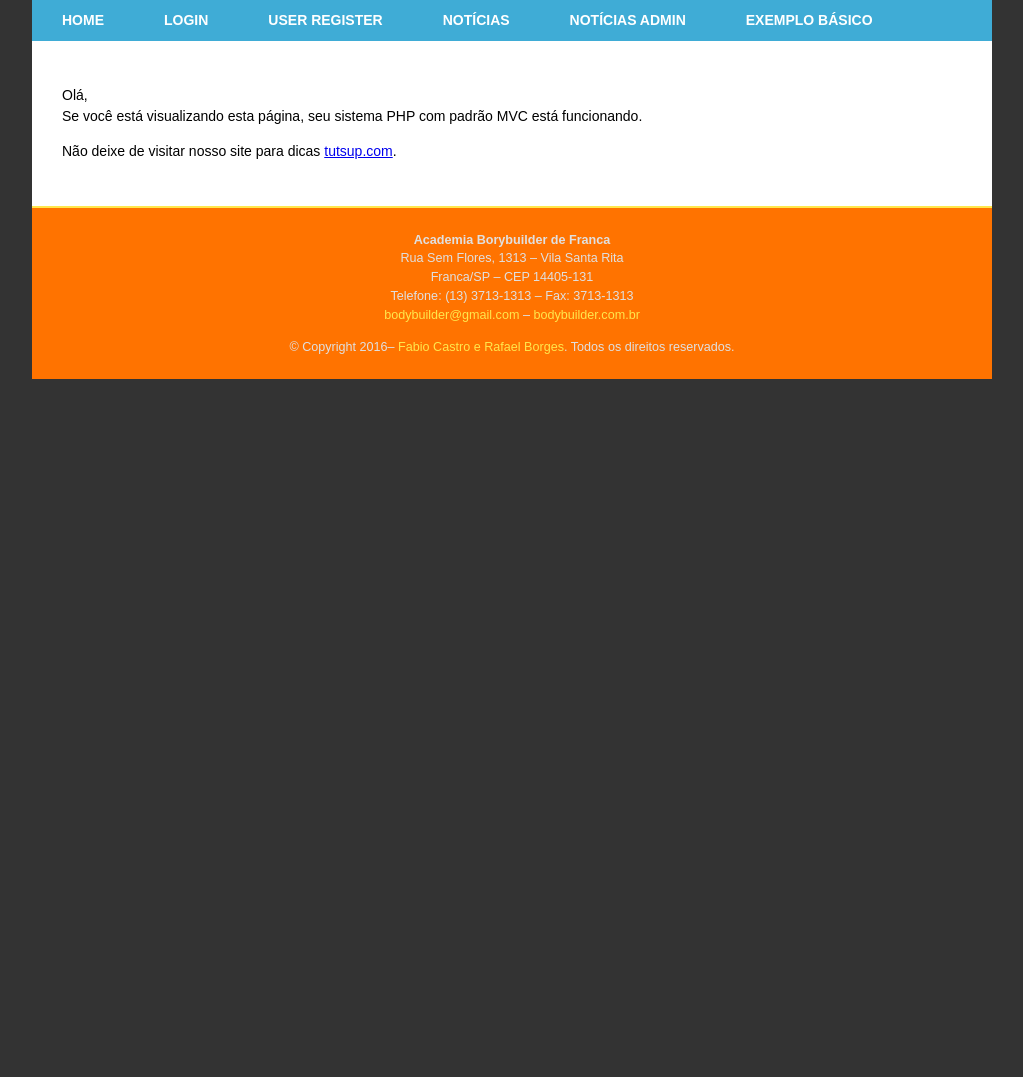
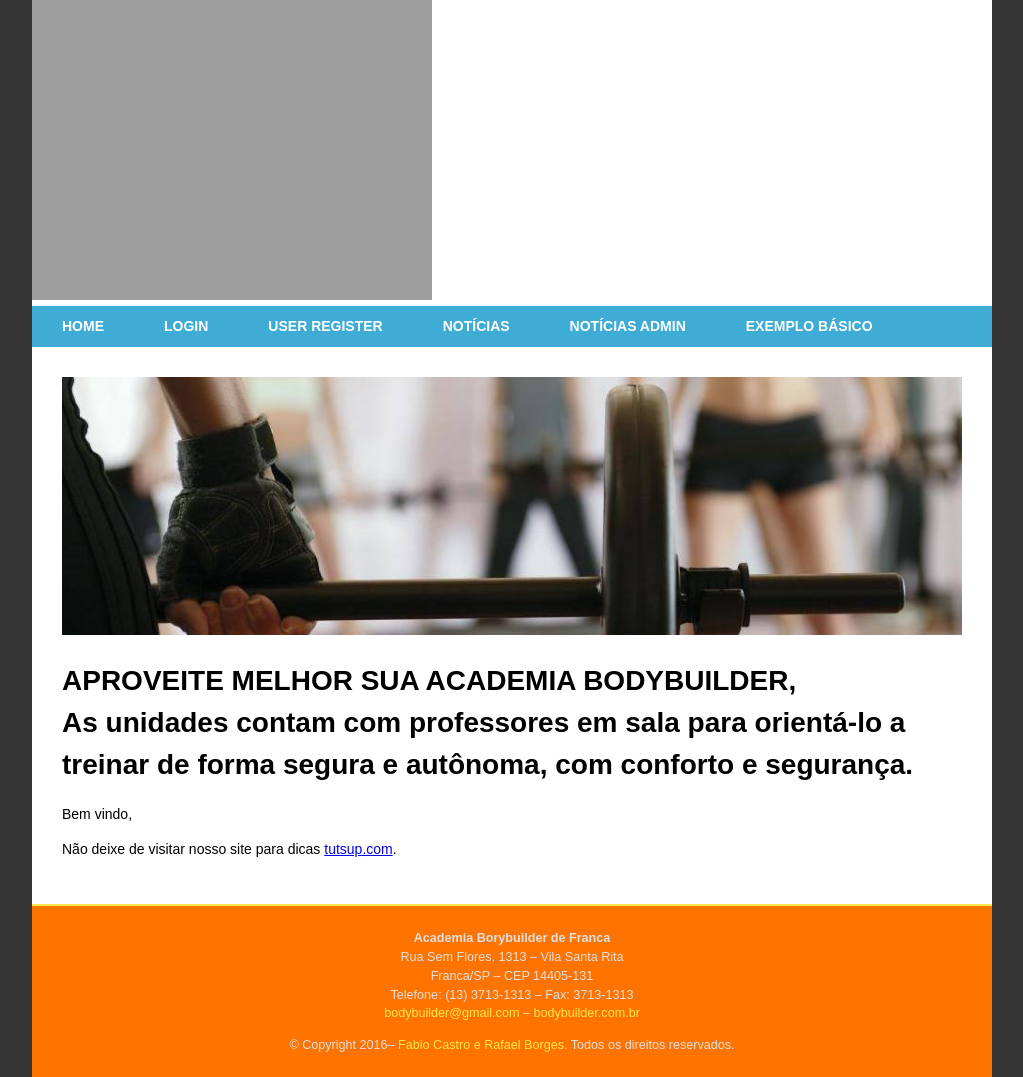
Before and after one commit to rbonas/mvc_php, a PHP site: page /projects/ in a window 1280 px wide. Shown: the whole page, without its empty margins (128-1151 px from the left). Before the commit the page ends 379 px from the top, so only its background shows below. Run offline with PHP 8.4, Linux system fonts and the light colour scheme.

Commit message:
Fabio Commit

```diff
--- a/crud/views/_includes/header.php
+++ b/crud/views/_includes/header.php
@@ -16,7 +16,7 @@
 	<meta http-equiv="X-UA-Compatible" content="IE=edge">
 	<meta name="viewport" content="width=device-width">
 
-	<link rel="stylesheet" href="<?php echo HOME_URI;?>/views/_css/style.css">
+	<link rel="stylesheet" href="<?php echo HOME_URI;?>views/_css/style.css">
 
 	<!--[if lt IE 9]>
 	<script src="<?php echo HOME_URI;?>/views/_js/scripts.js"></script>
@@ -27,3 +27,6 @@
 <body>
 
 <div class="main-page">
+	<div class="logo">
+		<img id="logo-principal" src="<?php echo HOME_URI . '/views/_images/' .  'logo-principal.png';?>">
+	</div>
--- a/crud/views/home/home-view.php
+++ b/crud/views/home/home-view.php
@@ -2,8 +2,15 @@
 
 
 <div class="wrap">
-	<p>Olá, <br>
-	Se você está visualizando esta página, seu sistema PHP com padrão MVC está funcionando.</p>
+
+	<img id="academia-logo" src="<?php echo HOME_URI . '/views/_images/academia-logo.jpg'; ?>">
+
+	<h1>APROVEITE MELHOR SUA ACADEMIA BODYBUILDER, <br>
+
+		As unidades contam com professores em sala para orientá-lo a treinar de forma segura e autônoma, com conforto e segurança.</h1>
+
+	<p>Bem vindo, <br>
+
 
 	<p>Não deixe de visitar nosso site para dicas <a href="http://www.tutsup.com">tutsup.com</a>.
 </div><!-- .wrap -->
```
Also changed, not shown: crud/views/_images/academia-logo.jpg (added), crud/views/_images/logo-principal.png (deleted), crud/views/_images/logo-secundario.png (deleted).
